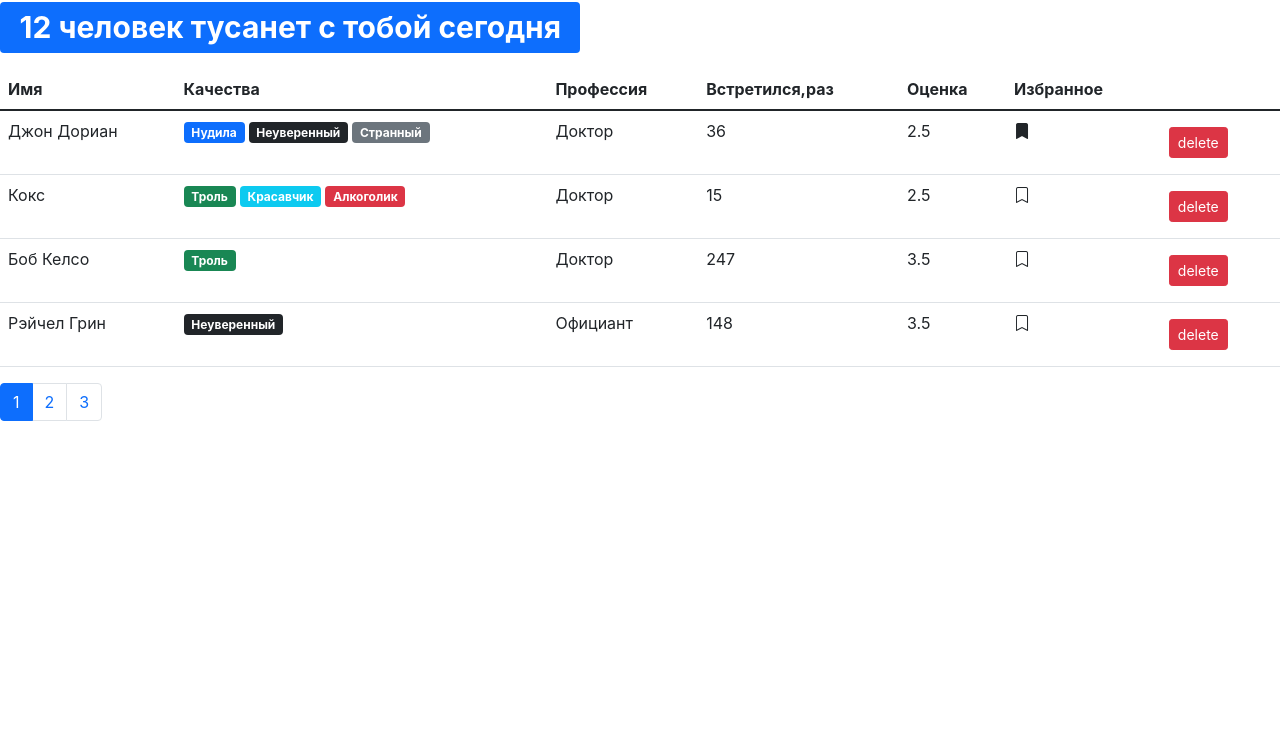
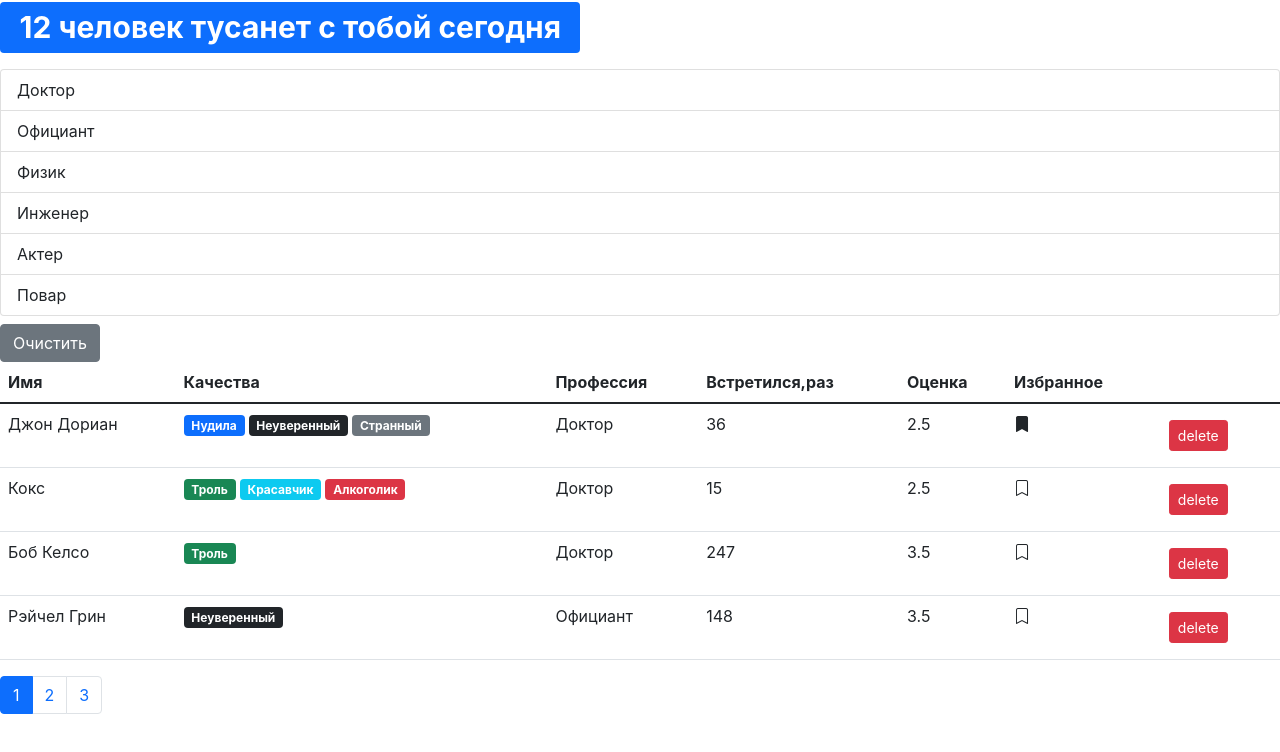
Before and after one commit to Nike11088/fast-company, a React (Create React App) app: page / in a window 1280 px wide. Shown: the top 752 px of the page. Built offline with nearby package versions, Linux system fonts and the light colour scheme.

Commit message:
add filter

```diff
--- /dev/null
+++ b/src/api/fake.api/professions.api.js
@@ -0,0 +1,19 @@
+export const professions = {
+    doctor: { _id: '67rdca3eeb7f6fgeed471818', name: 'Доктор' },
+    waiter: { _id: '67rdca3eeb7f6fgeed471820', name: 'Официант' },
+    physics: { _id: '67rdca3eeb7f6fgeed471814', name: 'Физик' },
+    engineer: { _id: '67rdca3eeb7f6fgeed471822', name: 'Инженер' },
+    actor: { _id: '67rdca3eeb7f6fgeed471824', name: 'Актер' },
+    cook: { _id: '67rdca3eeb7f6fgeed471829', name: 'Повар' }
+}
+
+const fetchAll = () =>
+    new Promise((resolve) => {
+        setTimeout(function () {
+            resolve(professions)
+        }, 2000)
+    })
+
+export default {
+    fetchAll
+}
--- a/src/api/fake.api/user.api.js
+++ b/src/api/fake.api/user.api.js
@@ -1,11 +1,5 @@
-const professions = {
-    doctor: { _id: '67rdca3eeb7f6fgeed471818', name: 'Доктор' },
-    waiter: { _id: '67rdca3eeb7f6fgeed471820', name: 'Официант' },
-    physics: { _id: '67rdca3eeb7f6fgeed471814', name: 'Физик' },
-    engineer: { _id: '67rdca3eeb7f6fgeed471822', name: 'Инженер' },
-    actor: { _id: '67rdca3eeb7f6fgeed471824', name: 'Актер' },
-    cook: { _id: '67rdca3eeb7f6fgeed471829', name: 'Повар' }
-}
+import { professions } from './professions.api'
+
 const qualities = {
     tedious: {
         _id: '67rdca3eeb7f6fgeed471198',
@@ -149,6 +143,7 @@ const users = [
         bookmark: false
     }
 ]
+
 export function fetchAll() {
     return users
 }
--- a/src/api/index.js
+++ b/src/api/index.js
@@ -1,5 +1,8 @@
 import * as users from './fake.api/user.api'
+import professions from './fake.api/professions.api'
+
 const API = {
-    users
+    users,
+    professions
 }
 export default API
--- a/src/components/bookmark.jsx
+++ b/src/components/bookmark.jsx
@@ -15,8 +15,7 @@ const BookMark = ({ status, ...rest }) => {
 }
 
 BookMark.propTypes = {
-    status: PropTypes.bool.isRequired,
-    rest: PropTypes.array.isRequired
+    status: PropTypes.bool
 }
 
 export default BookMark
--- /dev/null
+++ b/src/components/groupList.jsx
@@ -0,0 +1,42 @@
+import React from 'react'
+import PropTypes from 'prop-types'
+
+const GroupList = ({
+    items,
+    valueProperty,
+    contentProperty,
+    onItemSelect,
+    selectedItem
+}) => {
+    console.log('items:', items)
+    return (
+        <ul className="list-group">
+            {Object.keys(items).map((item) => (
+                <li
+                    key={items[item][valueProperty]}
+                    className={
+                        'list-group-item' +
+                        (items[item] === selectedItem ? ' active' : '')
+                    }
+                    onClick={() => onItemSelect(items[item])}
+                    role="button"
+                >
+                    {items[item][contentProperty]}
+                </li>
+            ))}
+        </ul>
+    )
+}
+GroupList.defaultProps = {
+    valueProperty: '_id',
+    contentProperty: 'name'
+}
+GroupList.propTypes = {
+    items: PropTypes.object.isRequired,
+    valueProperty: PropTypes.string.isRequired,
+    contentProperty: PropTypes.string.isRequired,
+    onItemSelect: PropTypes.func,
+    selectedItem: PropTypes.object
+}
+
+export default GroupList
--- a/src/components/users.jsx
+++ b/src/components/users.jsx
@@ -1,22 +1,57 @@
-import React, { useState } from 'react'
+import React, { useState, useEffect } from 'react'
 import User from './user'
 import { paginate } from '../utils/paginate'
 import Pagination from './pagination'
 import PropTypes from 'prop-types'
+import GroupList from './groupList'
+import api from '../api'
 
-const Users = ({ users, onDelete, onToogleBookMark }) => {
-    const count = users.length
+const Users = ({ users: allUsers, onDelete, onToogleBookMark }) => {
+    const [currentPage, setCurrentPage] = useState(1)
+    const [professions, setProfessions] = useState()
+    const [selectedProf, setSelectedProf] = useState()
     const pageSize = 4
-    const [currentPage, setCurrentPage] = useState(1)
+
+    useEffect(() => {
+        api.professions.fetchAll().then((data) => setProfessions(data))
+    }, [])
+
+    const handleProfessionSelect = (item) => {
+        setSelectedProf(item)
+    }
+
     const handlePageChange = (pageIndex) => {
         setCurrentPage(pageIndex)
     }
 
-    const userCrop = paginate(users, currentPage, pageSize)
+    const filteredUsers = selectedProf
+        ? allUsers.filter((user) => user.profession === selectedProf)
+        : allUsers
+    const count = (filteredUsers && filteredUsers.length) || 0
+    const userCrop = paginate(filteredUsers, currentPage, pageSize)
+    const clearFilter = () => {
+        setSelectedProf()
+    }
 
     return (
         <>
-            {users.length > 0 && (
+            {professions && (
+                <>
+                    <GroupList
+                        selectedItem={selectedProf}
+                        items={professions}
+                        onItemSelect={handleProfessionSelect}
+                    />
+                    <button
+                        className="btn btn-secondary mt-2"
+                        onClick={clearFilter}
+                    >
+                        Очистить
+                    </button>
+                </>
+            )}
+
+            {allUsers.length > 0 && (
                 <table className="table">
                     <thead>
                         <tr>
```
Also changed, not shown: src/components/user.jsx (+4 -4 lines), .eslintrc.js.
